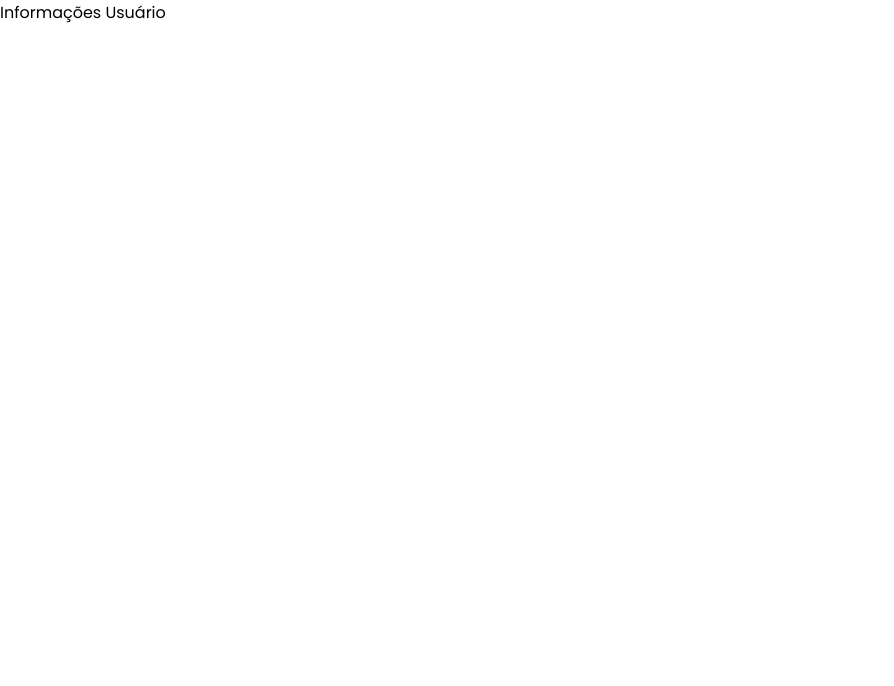
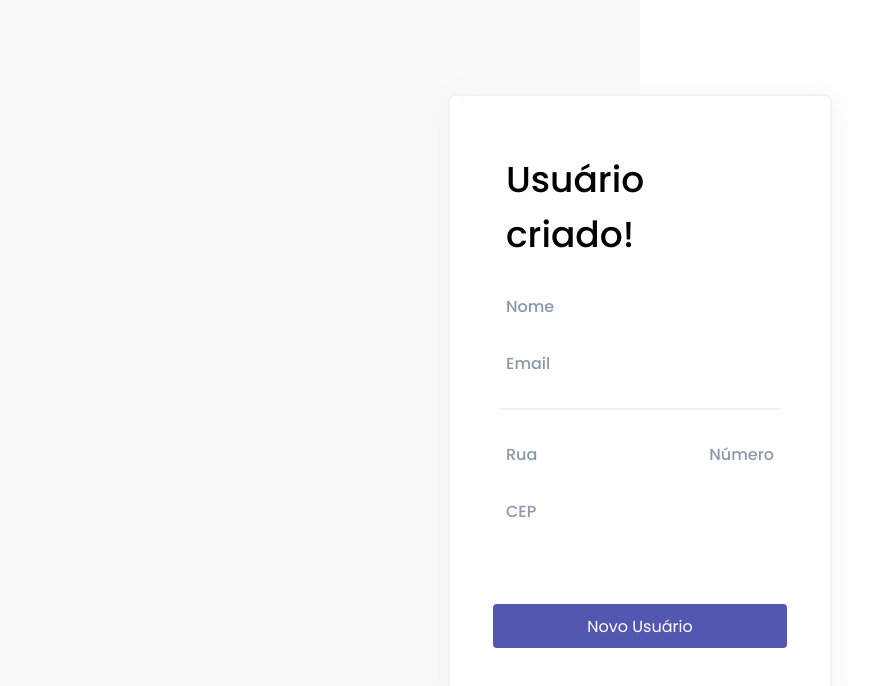
Before and after one commit to braulioportela79/user-form, a React (Create React App) app: page /user-info in a window 1280 px wide. Shown: the top 686 px of the page, without its empty margins (0-894 px from the left). Built offline with nearby package versions, Linux system fonts and the light colour scheme.

Commit message:
feature: user info

```diff
--- a/src/components/Header/index.tsx
+++ b/src/components/Header/index.tsx
@@ -1,9 +1,14 @@
+import { ReactNode } from "react";
 import { StyledTitle } from "styles/typograghy";
 
-export const Header = () => {
+type Props = {
+  children: ReactNode;
+};
+
+export const Header = ({ children }: Props) => {
   return (
     <StyledTitle fontSize="lg" fontWeight={500} tag="h1">
-      Criação de Usuário
+      {children}
     </StyledTitle>
   );
 };
--- a/src/components/Theme/index.tsx
+++ b/src/components/Theme/index.tsx
@@ -11,7 +11,7 @@ export const Theme = ({ children }: Props) => {
   return (
     <S.Container>
       <S.Wrapper>
-        <Header />
+        <Header>Criação de Usuário</Header>
         <S.Steps>
           <StepItem
             description="Identificação do usuário"
--- a/src/pages/UserInfo/index.tsx
+++ b/src/pages/UserInfo/index.tsx
@@ -1,5 +1,69 @@
+import { Header } from "components/Header";
+import { StyledButton } from "styles/buttons";
+import { StyledParagraph, StyledTitle } from "styles/typograghy";
 import * as S from "./styles";
+import { useForm } from "hooks/useForm";
+import { validateInfo } from "utils/validateInfo";
 
 export const UserInfo = () => {
-  return <S.Container>Informações Usuário</S.Container>;
+  const { state } = useForm(validateInfo);
+
+  const handleNewUser = () => {
+    window.location.href = '/'
+  };
+
+  return (
+    <S.Container>
+      <S.Wrapper>
+        <Header>Usuário criado!</Header>
+        <S.InfoContainer>
+          <StyledTitle fontSize="sm" tag="h3" fontWeight={500}>
+            Nome
+          </StyledTitle>
+          <StyledParagraph fontSize="lg">{state.user.name}</StyledParagraph>
+        </S.InfoContainer>
+        <S.InfoContainer>
+          <StyledTitle fontSize="sm" tag="h3" fontWeight={500}>
+            Email
+          </StyledTitle>
+          <StyledParagraph fontSize="lg">{state.user.email}</StyledParagraph>
+        </S.InfoContainer>
+        <hr />
+        <S.InfoWrapper>
+          <S.InfoContainer>
+            <StyledTitle fontSize="sm" tag="h3" fontWeight={500}>
+              Rua
+            </StyledTitle>
+            <StyledParagraph fontSize="lg">
+              {state.user.address.street}
+            </StyledParagraph>
+          </S.InfoContainer>
+          <S.InfoContainer>
+            <StyledTitle fontSize="sm" tag="h3" fontWeight={500}>
+              Número
+            </StyledTitle>
+            <StyledParagraph fontSize="lg">
+              {state.user.address.number}
+            </StyledParagraph>
+          </S.InfoContainer>
+        </S.InfoWrapper>
+        <S.InfoContainer>
+          <StyledTitle fontSize="sm" tag="h3" fontWeight={500}>
+            CEP
+          </StyledTitle>
+          <StyledParagraph fontSize="lg">
+            {state.user.address.zipCode}
+          </StyledParagraph>
+        </S.InfoContainer>
+        <StyledButton
+          buttonColor="purple"
+          buttonSize="lg"
+          fontSize="md"
+          onClick={handleNewUser}
+        >
+          Novo Usuário
+        </StyledButton>
+      </S.Wrapper>
+    </S.Container>
+  );
 };
--- a/src/pages/UserInfo/styles.tsx
+++ b/src/pages/UserInfo/styles.tsx
@@ -1,3 +1,57 @@
 import styled from "styled-components";
 
-export const Container = styled.div``;
+export const Container = styled.div`
+  height: 100vh;
+  display: flex;
+  background: linear-gradient(
+    to right,
+    ${({ theme }) => theme.colors.lightGrey} 0%,
+    ${({ theme }) => theme.colors.lightGrey} 50%,
+    ${({ theme }) => theme.colors.white} 50%,
+    ${({ theme }) => theme.colors.white}
+  );
+`;
+
+export const Wrapper = styled.div`
+  border-radius: 8px;
+  padding: 3.5rem;
+  margin: auto;
+  width: 30vw;
+  border: 2px solid ${({ theme }) => theme.colors.grey};
+  background-color: ${({ theme }) => theme.colors.white};
+  box-shadow: 0px 4px 31px ${({ theme }) => theme.colors.grey};
+  display: flex;
+  flex-direction: column;
+  gap: 2rem;
+
+  h1 {
+    align-self: center;
+  }
+
+  h3 {
+    color: ${({ theme }) => theme.colors.darkGrey};
+  }
+
+  button {
+    align-self: center;
+    width: 110%;
+    margin-top: 3rem;
+  }
+
+  hr {
+    border: 1px solid ${({ theme }) => theme.colors.grey};
+    width: 105%;
+    align-self: center;
+  }
+`;
+
+export const InfoContainer = styled.div`
+  display: flex;
+  flex-direction: column;
+`;
+
+export const InfoWrapper = styled.div`
+  width: 100%;
+  display: flex;
+  justify-content: space-between;
+`;
--- a/src/styles/typograghy.tsx
+++ b/src/styles/typograghy.tsx
@@ -16,7 +16,7 @@ export const StyledTitle = styled(BaseTitle)`
         `;
       case "sm":
         return css`
-          font-size: 0.75rem;
+          font-size: 1rem;
         `;
     }
   }}
```
